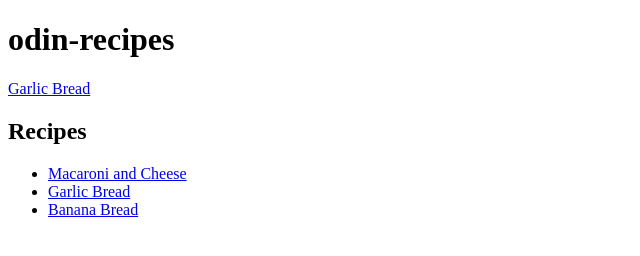
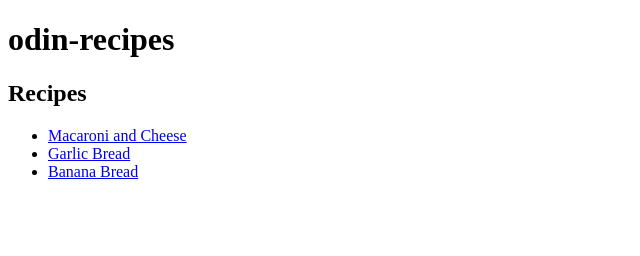
Before and after one commit to hugeburritos/odin-recipes, a plain HTML site: page index.html in a window 1280 px wide. Shown: the whole page, without its empty margins (0-640 px from the left). Drawn offline with Linux system fonts and the light colour scheme.

Commit message:
corrected ul list in index.html

```diff
--- a/index.html
+++ b/index.html
@@ -7,7 +7,6 @@
 </head>
 <body>
     <h1>odin-recipes</h1>
-    <a href="recipes/garlicbread.html">Garlic Bread</a>
     <h2>Recipes</h2>
     <ul>
         <li><a href="recipes/noodle.html">Macaroni and Cheese</a></li>
@@ -15,5 +14,6 @@
         <li><a href="recipes/bb.html">Banana Bread</a></li>
     </ul>
 
+
 </body>
 </html>
```
